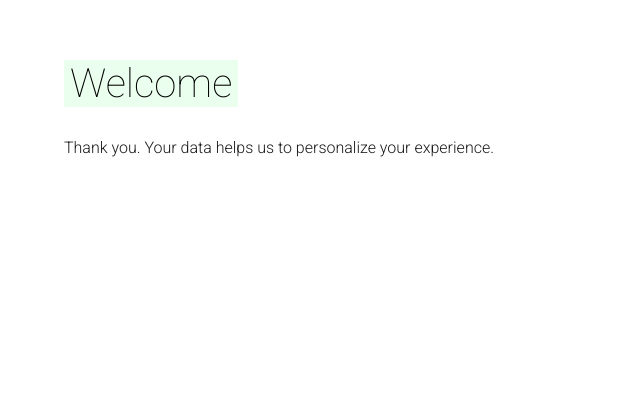
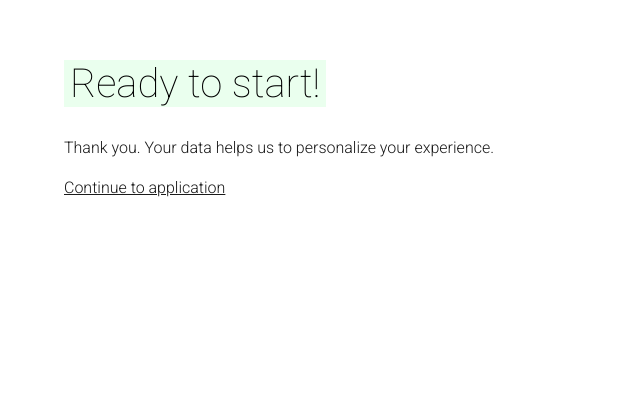
Before and after one commit to kixlab/xproj-backend, a Django app: page /accounts/onboarding/finish/ in a window 1280 px wide. Shown: the top 420 px of the page, without its empty margins (0-640 px from the left). Run offline with Django 3.2, Linux system fonts and the light colour scheme; the visitor is signed in with stand-in values (Sample User, id 1); parts of the project's set-up code (start-up, migrations or seed data) failed here and were passed over.

Commit message:
improve wording

```diff
--- a/web/accounts/templates/account/login.html
+++ b/web/accounts/templates/account/login.html
@@ -4,7 +4,7 @@
 {% load account socialaccount %}
 
 {% block head_title %}{% trans "Login" %}{% endblock %}
-{% block title %}{% trans "Login" %}{% endblock %}
+{% block title %}{% trans "Login to PromiseWiser" %}{% endblock %}
 
 {% block content %}
 
--- a/web/accounts/templates/account/onboarding.html
+++ b/web/accounts/templates/account/onboarding.html
@@ -4,7 +4,7 @@
 {% load form_utils %}
 
 {% block head_title %}{% trans "Welcome" %}{% endblock %}
-{% block title %}{% trans "Welcome" %}{% endblock %}
+{% block title %}{% trans "Welcome" %}, {{user.username}}!{% endblock %}
 
 {% block content %}
 
--- a/web/accounts/templates/account/onboarding_finish.html
+++ b/web/accounts/templates/account/onboarding_finish.html
@@ -3,11 +3,13 @@
 {% load i18n %}
 {% load form_utils %}
 
-{% block head_title %}{% trans "Welcome" %}{% endblock %}
-{% block title %}{% trans "Welcome" %}{% endblock %}
+{% block head_title %}{% trans "Ready to start" %}{% endblock %}
+{% block title %}{% trans "Ready to start!" %}{% endblock %}
 
 {% block content %}
 
 <p>{% blocktrans %}Thank you. Your data helps us to personalize your experience.{% endblocktrans %}</p>
 
+<p><a href="">Continue to application</a></p>
+
 {% endblock %}
```
